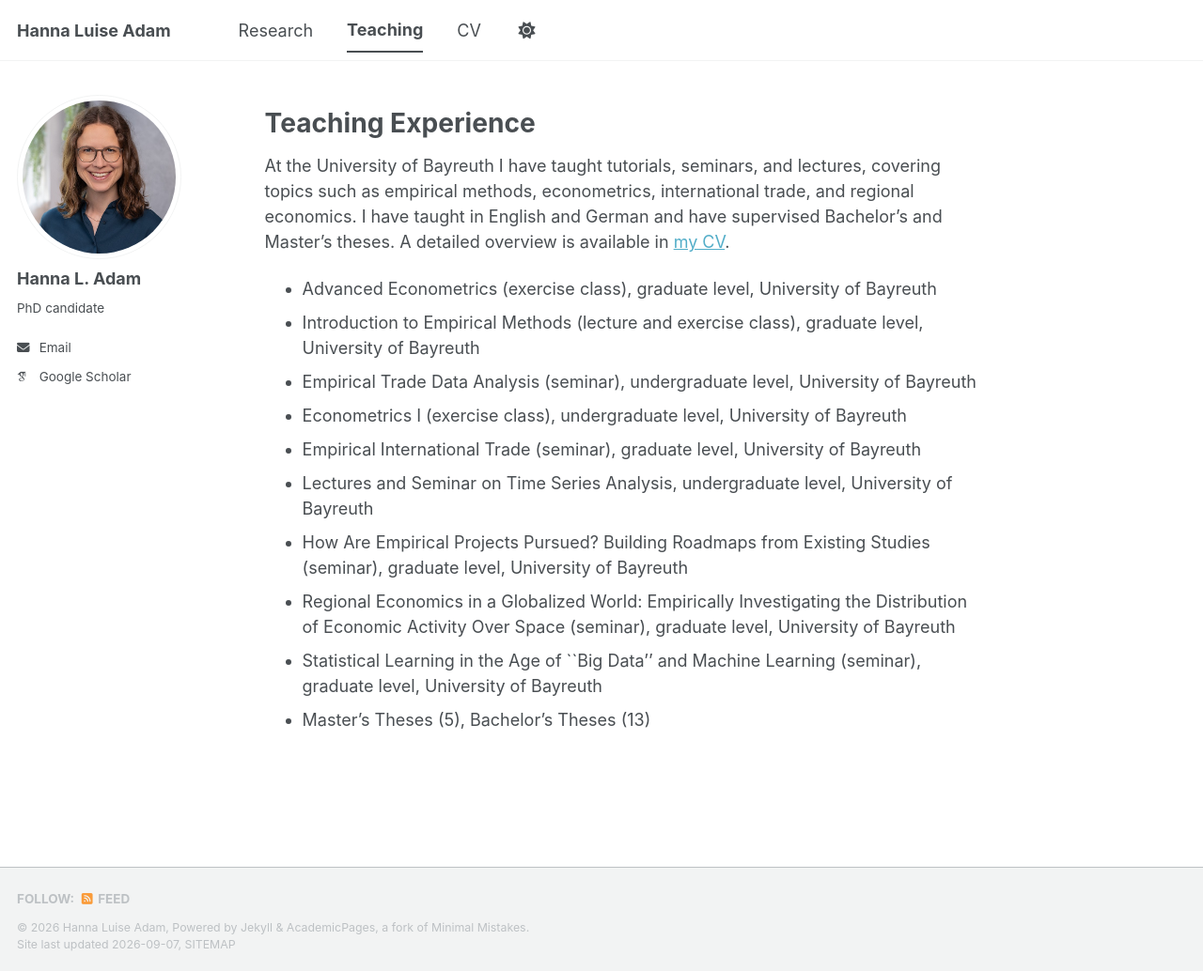
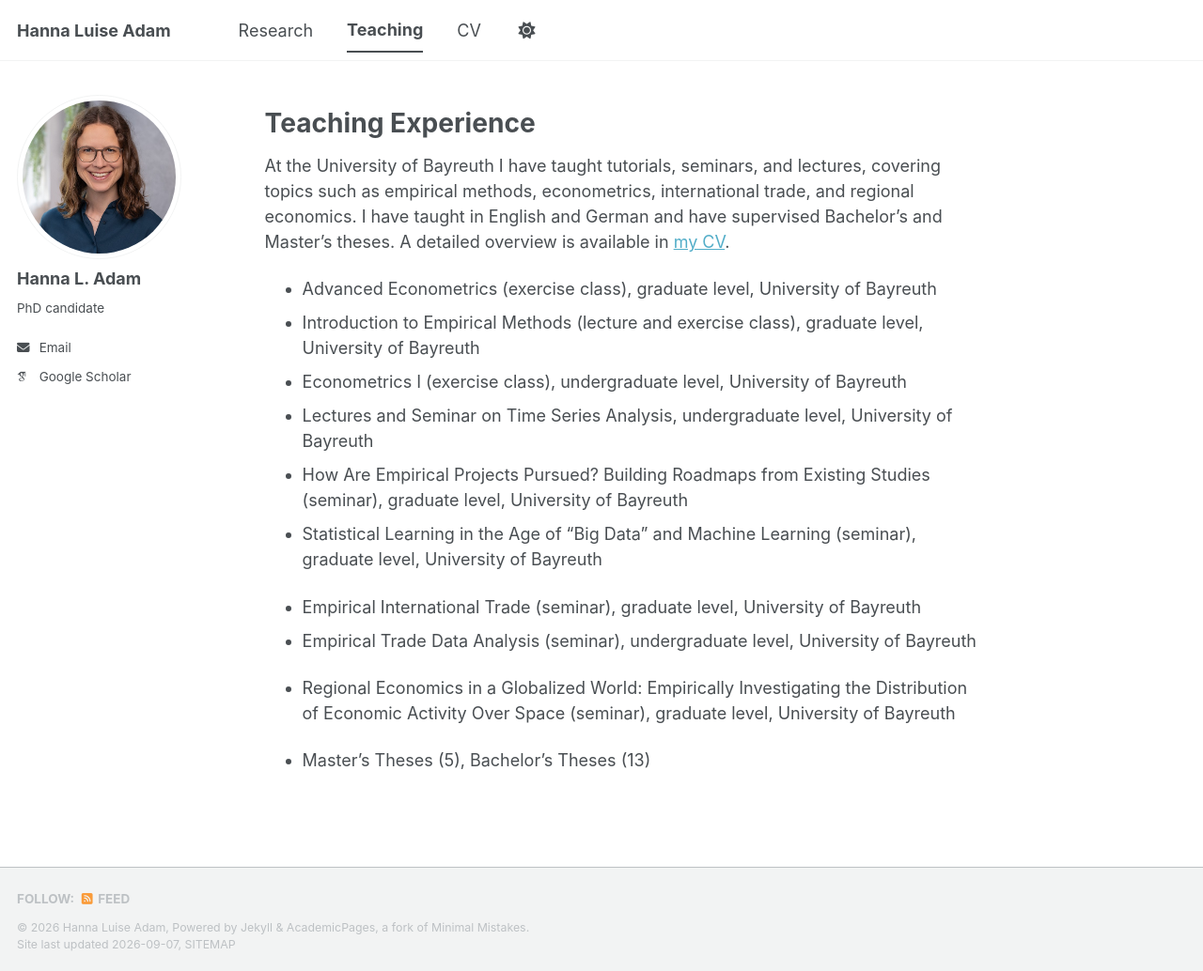
Before and after one commit to hanna-l-adam/hanna-l-adam.github.io, a Jekyll site: the page built from _pages/teaching.md, in a window 1280 px wide and 1034 px high. Shown: the whole window at 94% size. Built offline with Jekyll 4.4.1, drawn with Linux system fonts in a browser that asks for light colours; some web fonts are replaced; a script bundle is joined from its source files by our own code; library files that are not in the unit come from our copies.

```diff
--- a/_pages/teaching.md
+++ b/_pages/teaching.md
@@ -9,11 +9,14 @@ At the University of Bayreuth I have taught tutorials, seminars, and lectures, c
 
 - Advanced Econometrics (exercise class), graduate level, University of Bayreuth
 - Introduction to Empirical Methods (lecture and exercise class), graduate level, University of Bayreuth
-- Empirical Trade Data Analysis (seminar), undergraduate level, University of Bayreuth
 - Econometrics I (exercise class), undergraduate level, University of Bayreuth
-- Empirical International Trade (seminar), graduate level, University of Bayreuth
 - Lectures and Seminar on Time Series Analysis, undergraduate level, University of Bayreuth
 - How Are Empirical Projects Pursued? Building Roadmaps from Existing Studies (seminar), graduate level, University of Bayreuth
+- Statistical Learning in the Age of "Big Data" and Machine Learning (seminar), graduate level, University of Bayreuth
+
+- Empirical International Trade (seminar), graduate level, University of Bayreuth
+- Empirical Trade Data Analysis (seminar), undergraduate level, University of Bayreuth
+
 - Regional Economics in a Globalized World: Empirically Investigating the Distribution of	Economic Activity Over Space (seminar), graduate level, University of Bayreuth
-- Statistical Learning in the Age of ``Big Data'' and Machine Learning (seminar), graduate level, University of Bayreuth
+
 - Master's Theses (5), Bachelor's Theses (13)
```
